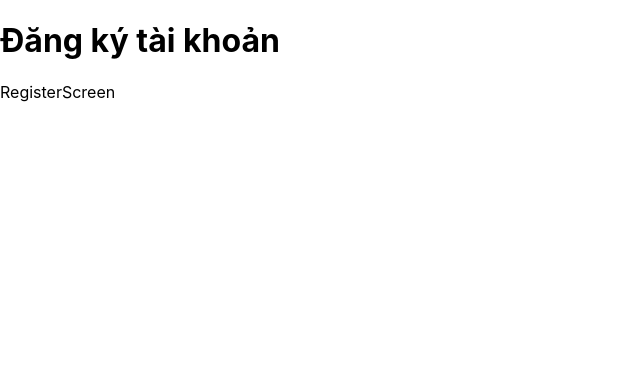
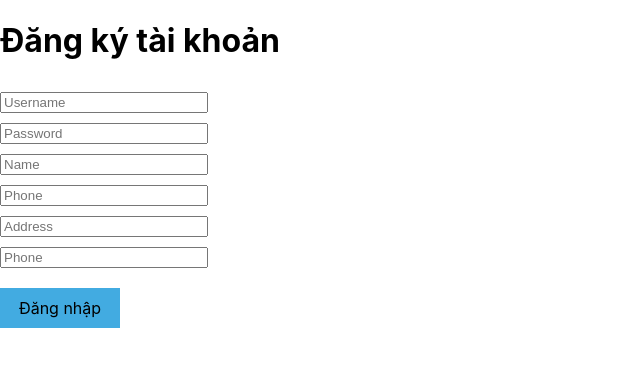
Before and after one commit to HoangNgocThang/MyStore-client-reactjs, a React (Create React App) app: page /register in a window 1280 px wide. Shown: the top 366 px of the page, without its empty margins (0-640 px from the left). Built offline with nearby package versions, Linux system fonts and the light colour scheme.

Commit message:
ghep api login

```diff
--- a/src/App.js
+++ b/src/App.js
@@ -23,7 +23,6 @@ export default function App() {
           <Route path="/">
             <BaseHomeScreen />
           </Route>
-
         </Switch>
       </div>
     </Router>
--- a/src/screens/HomeScreen.js
+++ b/src/screens/HomeScreen.js
@@ -8,14 +8,26 @@ class HomeScreen extends Component {
     constructor(props) {
         super(props);
         this.state = {
+            user: null,
             categoies: [],
             products: []
         };
     }
 
     componentDidMount() {
+        this.getAuth();
         this.getCategory();
         this.getProducts();
+    }
+
+    getAuth = async () => {
+        try {
+            let user = await localStorage.getItem('user');
+            console.log();
+            this.setState({ user: JSON.parse(user) })
+        } catch (error) {
+            console.log(error);
+        }
     }
 
     getCategory = async () => {
@@ -109,11 +121,11 @@ class HomeScreen extends Component {
         return (
             <div>
                 <h1 >Trang chủ</h1>
+                <div style={{ position: 'fixed', right: 0 }}>
                     {
-                    <div style={{
-                        position: 'fixed',
-                        right: 0,
-                    }}>
+                        this.state.user ?
+                            <span style={{ fontWeight: 'bold' }}>Hello {this.state.user.username}</span>
+                            :
                             <Link
                                 to={'/login'}
                                 style={{
@@ -124,6 +136,18 @@ class HomeScreen extends Component {
                                 <span>Đăng nhập</span>
                             </Link>
 
+
+                    }
+                    {
+                        this.state.user ?
+                            <div
+                                style={{
+                                    margin: 4,
+                                    padding: 10,
+                                    backgroundColor: 'pink'
+                                }}>
+                                <span>Đăng xuất</span>
+                            </div> :
                             <Link
                                 to={'/register'}
                                 style={{
@@ -133,24 +157,9 @@ class HomeScreen extends Component {
                                 }}>
                                 <span>Đăng ký</span>
                             </Link>
-                    </div>
                     }
 
-                {/* <Link
-                    to={'/cart'}
-                    style={{
-                        padding: 10,
-                        position: 'fixed',
-                        right: 0,
-                        backgroundColor: 'yellow'
-                    }}
-                >
-
-                    <span style={{
-                        fontWeight: 'bold',
-                        color: 'red'
-                    }}>Giỏ hàng: 0 sản phẩm</span>
-                </Link> */}
+                </div>
 
                 <div className="menu">
                     {this.renderMenu()}
@@ -159,7 +168,6 @@ class HomeScreen extends Component {
                 <div className="products">
                     {this.renderProducts()}
                 </div>
-
 
             </div>
         );
--- a/src/screens/LoginScreen.js
+++ b/src/screens/LoginScreen.js
@@ -1,5 +1,6 @@
 import React, { Component } from 'react';
 import axios from 'axios';
+import { Link, useRouteMatch, useParams, useHistory } from "react-router-dom";
 
 class LoginScreen extends Component {
 
@@ -19,7 +20,23 @@ class LoginScreen extends Component {
         this.setState({ password: e.target.value });
     }
 
-    onLoigin = async () => {
+    onValidate = () => {
+        const { username, password } = this.state;
+        if (username == '') {
+            alert('Chưa nhập username');
+            return false;
+        }
+
+        if (password == '') {
+            alert('chưa nhập password');
+            return;
+        }
+
+        return true;
+    }
+
+    onLogin = async () => {
+        if (this.onValidate()) {
             try {
                 const params = {
                     username: this.state.username,
@@ -27,8 +44,15 @@ class LoginScreen extends Component {
                 }
                 const res = await axios.post('http://localhost:3000/api/login', params);
                 console.log("onLoigin:", res)
+                if (res.data.status == 200) {
+                    // this.props.history.goBack()
+                    await localStorage.setItem("user", JSON.stringify(res.data));
+                    this.props.history.push('/');
+                    return;
+                }
             } catch (e) {
                 console.log(e);
+            }
         }
     }
 
@@ -65,7 +89,7 @@ class LoginScreen extends Component {
                         padding: 10, marginTop: 20,
                         backgroundColor: '#42ABE1'
                     }}
-                    onClick={this.onLoigin}>
+                    onClick={this.onLogin}>
                     <span> Đăng nhập </span>
                 </div>
 
@@ -76,8 +100,11 @@ class LoginScreen extends Component {
 
 
 
-export default function BaseLoginScreen(params) {
+export default function BaseLoginScreen() {
+    let match = useRouteMatch();
+    let param = useParams();
+    const history = useHistory();
     return (
-        <LoginScreen />
+        <LoginScreen match={match} param={param} history={history} />
     )
 };
--- a/src/screens/RegisterScreen.js
+++ b/src/screens/RegisterScreen.js
@@ -4,14 +4,103 @@ class RegisterScreen extends Component {
     constructor(props) {
         super(props);
         this.state = {
+            username: '',
+            password: '',
+            name: '',
+            phone: '',
+            address: ''
         };
     }
 
+    handleChangeUsername = (e) => {
+        this.setState({ username: e.target.value });
+    }
+
+    handleChangePassword = (e) => {
+        this.setState({ password: e.target.value });
+    }
+
+    handleChangeName = (e) => {
+        this.setState({ name: e.target.value });
+    }
+
+    handleChangePhone = (e) => {
+        this.setState({ phone: e.target.value });
+    }
+
+    handleChangeAddress = (e) => {
+        this.setState({ phone: e.target.value });
+    }
+
     render() {
+        const { username, password, name, phone, address } = this.state;
         return (
-            <div>
+            <div style={{
+                display: 'flex',
+                flexDirection: 'column',
+            }}>
                 <h1>Đăng ký tài khoản</h1>
-                <span> RegisterScreen </span>
+                <input
+                    style={{ width: 200, marginTop: 10 }}
+                    placeholder="Username"
+                    id="username"
+                    onChange={this.handleChangeUsername}
+                    value={username}
+                />
+
+                <input
+                    style={{ width: 200, marginTop: 10 }}
+                    placeholder="Password"
+                    id="password"
+                    onChange={this.handleChangePassword}
+                    value={password}
+                />
+
+                <input
+                    style={{ width: 200, marginTop: 10 }}
+                    placeholder="Name"
+                    id="name"
+                    onChange={this.handleChangeName}
+                    value={name}
+                />
+
+                <input
+                    style={{ width: 200, marginTop: 10 }}
+                    placeholder="Phone"
+                    id="phone"
+                    onChange={this.handleChangePhone}
+                    value={phone}
+                />
+
+                <input
+                    style={{ width: 200, marginTop: 10 }}
+                    placeholder="Address"
+                    id="address"
+                    onChange={this.handleChangeAddress}
+                    value={address}
+                />
+
+                <input
+                    style={{ width: 200, marginTop: 10 }}
+                    placeholder="Phone"
+                    id="phone"
+                    onChange={this.handleChangeName}
+                    value={phone}
+                />
+
+                <div
+                    style={{
+                        display: 'flex',
+                        justifyContent: 'center',
+                        alignItems: 'center',
+                        width: 100,
+                        padding: 10, marginTop: 20,
+                        backgroundColor: '#42ABE1'
+                    }}
+                    onClick={this.onLoigin}>
+                    <span> Đăng nhập </span>
+                </div>
+
             </div>
         );
     }
```
Also changed, not shown: 1 other file (tests, documents, lock files or other folders). Lines whose indentation alone changed are shown as unchanged.
